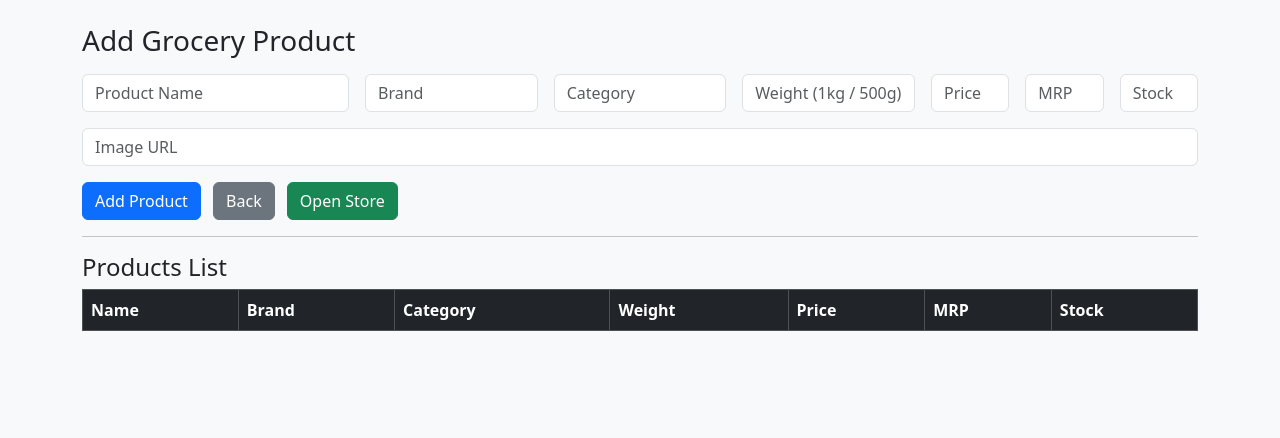
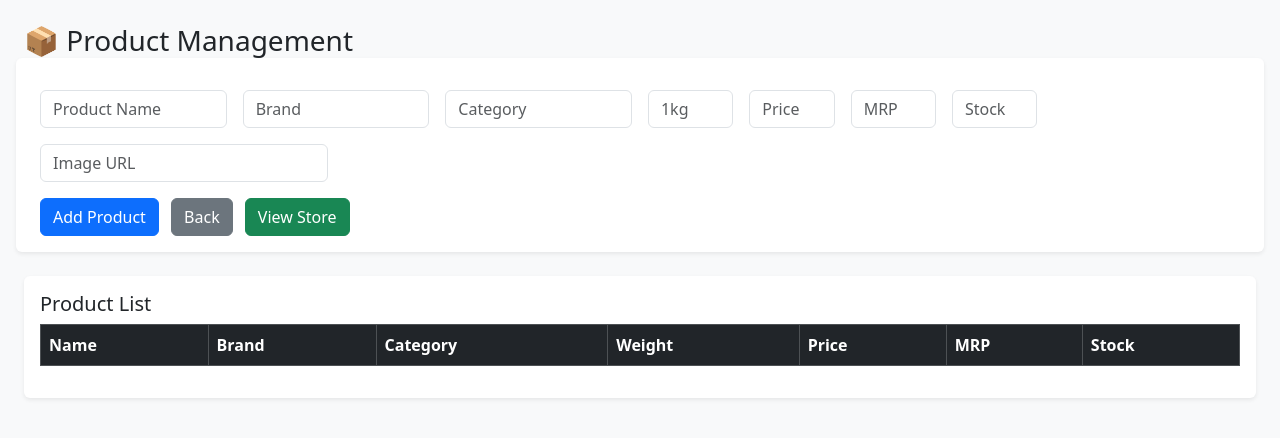
Before and after one commit to Mukesh2731/smart-grocery-system, a Flask app: page /products in a window 1280 px wide. Shown: the top 438 px of the page. Run offline with Flask 3, Linux system fonts and the light colour scheme; data comes from the database, SQL or seed files in the repository; data that the repository does not hold is empty.

Commit message:
Update products.html

```diff
--- a/templates/products.html
+++ b/templates/products.html
@@ -6,55 +6,46 @@
 </head>
 <body class="bg-light">
 
-<div class="container mt-4">
-    <h3 class="mb-3">Add Grocery Product</h3>
+<div class="container-fluid p-4">
+    <h3 class="mb-3">📦 Product Management</h3>
 
-    <form method="post" class="row g-3">
+    <form method="post" class="row g-3 bg-white p-3 rounded shadow-sm">
 
-        <div class="col-md-3">
+        <div class="col-md-2">
             <input class="form-control" name="name" placeholder="Product Name" required>
         </div>
-
         <div class="col-md-2">
             <input class="form-control" name="brand" placeholder="Brand" required>
         </div>
-
         <div class="col-md-2">
             <input class="form-control" name="category" placeholder="Category" required>
         </div>
-
-        <div class="col-md-2">
-            <input class="form-control" name="weight" placeholder="Weight (1kg / 500g)" required>
+        <div class="col-md-1">
+            <input class="form-control" name="weight" placeholder="1kg" required>
         </div>
-
         <div class="col-md-1">
             <input class="form-control" name="price" placeholder="Price" required>
         </div>
-
         <div class="col-md-1">
             <input class="form-control" name="mrp" placeholder="MRP" required>
         </div>
-
         <div class="col-md-1">
             <input class="form-control" name="qty" placeholder="Stock" required>
         </div>
-
-        <div class="col-md-12">
+        <div class="col-md-3">
             <input class="form-control" name="image" placeholder="Image URL" required>
         </div>
 
         <div class="col-md-12">
             <button class="btn btn-primary">Add Product</button>
             <a href="/dashboard" class="btn btn-secondary ms-2">Back</a>
-            <a href="/store" class="btn btn-success ms-2">Open Store</a>
+            <a href="/store" class="btn btn-success ms-2">View Store</a>
         </div>
-
     </form>
 
-    <hr>
-
-    <h4>Products List</h4>
-    <table class="table table-bordered table-striped">
+    <div class="bg-white p-3 mt-4 rounded shadow-sm">
+        <h5>Product List</h5>
+        <table class="table table-bordered table-striped mt-2">
             <thead class="table-dark">
                 <tr>
                     <th>Name</th>
@@ -80,6 +71,7 @@
                 {% endfor %}
             </tbody>
         </table>
+    </div>
 
 </div>
 
```
Lines whose indentation alone changed are shown as unchanged.
